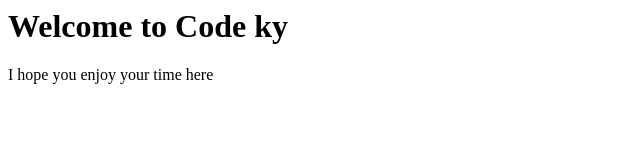
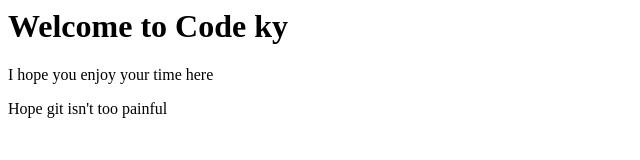
Before and after one commit to jodyvanhoose/CodeKy2021, a plain HTML site: page index.html in a window 1280 px wide. Shown: the whole page, without its empty margins (0-640 px from the left). Drawn offline with Linux system fonts and the light colour scheme.

Commit message:
added new paragraph

```diff
--- a/index.html
+++ b/index.html
@@ -6,5 +6,6 @@
   <body>
     <h1>Welcome to Code ky</h1>
     <p>I hope you enjoy your time here</p>
+    <p>Hope git isn't too painful</p>
   </body>
 </html>
```
